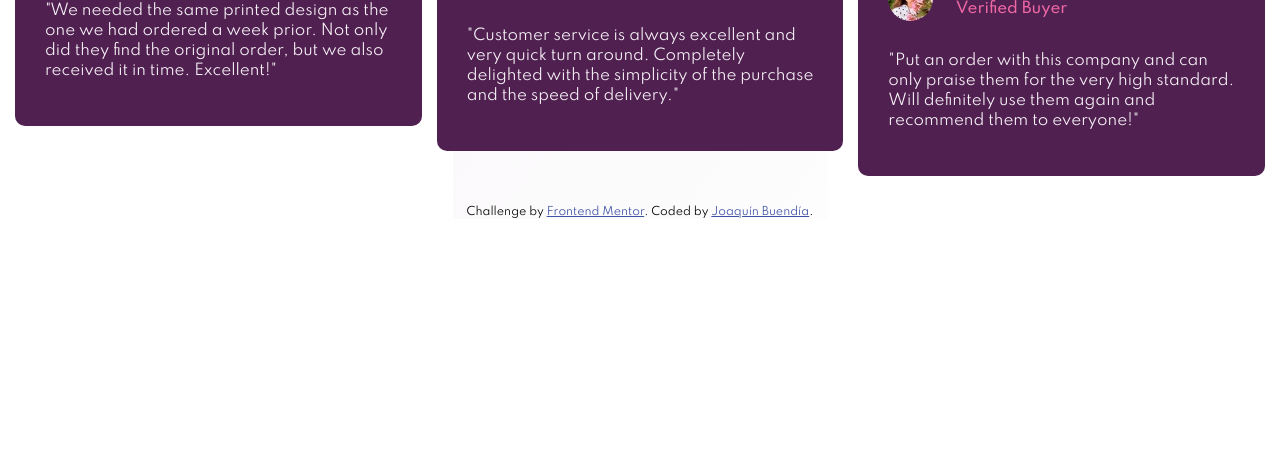
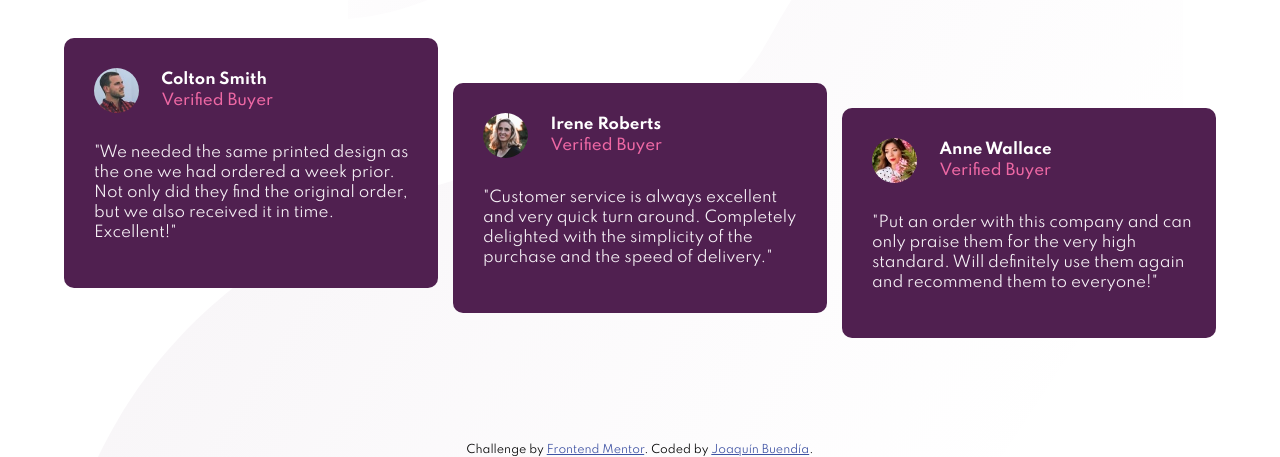
Before and after one commit to jbuendia1y/Social-Proof-Section-Master, a plain HTML site: page index.html in a window 1280 px wide. Shown: the part 343-800 px from the top of the page. Drawn offline with nearby package versions, Linux system fonts and the light colour scheme.

Commit message:
Responsive
Solo hasta 1440px :v

```diff
--- a/src/scss/_main.scss
+++ b/src/scss/_main.scss
@@ -36,6 +36,11 @@
 }
 
 @media screen and (min-width:1024px){
+
+    .box__container{
+        margin-top: auto;
+    }
+
     .main{
         grid-template-columns: repeat(2,1fr);
         align-items: center;
@@ -53,6 +58,7 @@
         &__paragraph{
             margin-top: 0;
             letter-spacing: .5px;
+            padding-right: 5em;
         }
 
         &__item{
@@ -73,3 +79,15 @@
         grid-column: 3/6;
     }
 }
+
+@media screen and (min-width:1280px){
+    .box__container{
+        width: 90%;
+    }
+}
+
+@media screen and (min-width:1440px){
+    .box__container{
+        width: 78%;
+    }
+}
--- a/src/scss/styles.scss
+++ b/src/scss/styles.scss
@@ -32,3 +32,17 @@ body{
 .attribution a {
     color: hsl(228, 45%, 44%);
 }
+
+@media screen and (min-width:1024px){
+    body{
+        height: 100vh;
+        display: flex;
+        flex-direction: column;
+        justify-content: center;
+        background-image: url(/images/bg-pattern-top-desktop.svg),url(/images/bg-pattern-bottom-desktop.svg);
+    }
+
+    .attribution{
+        margin-top: auto;
+    }
+}
```
Also changed, not shown: src/css/styles.css.
